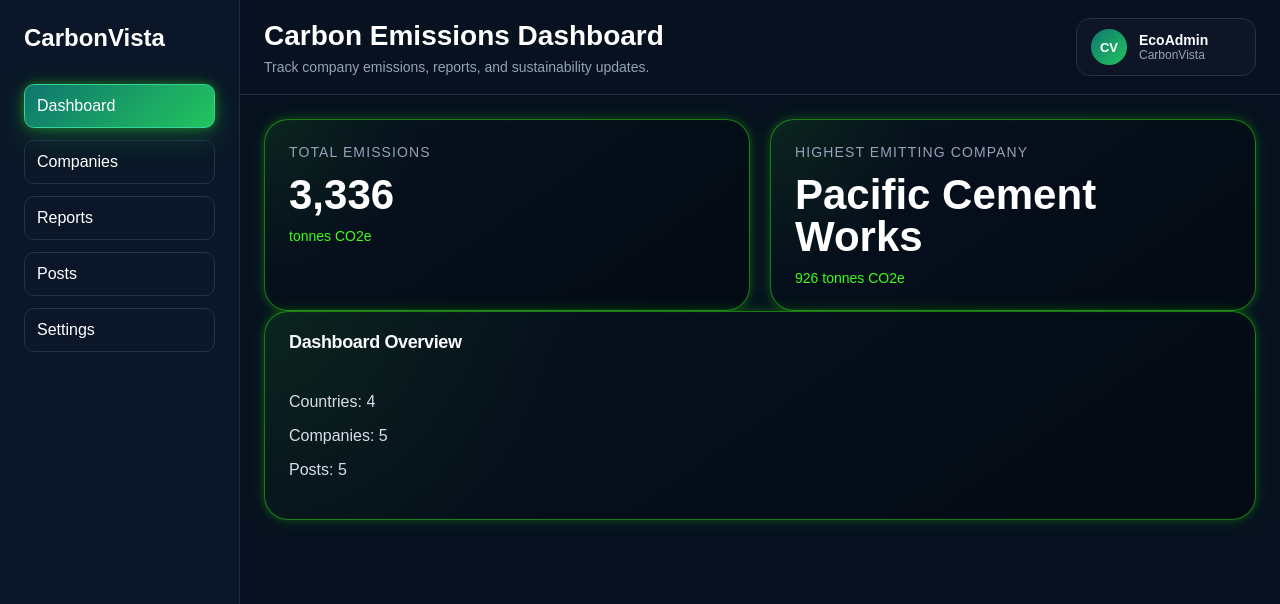
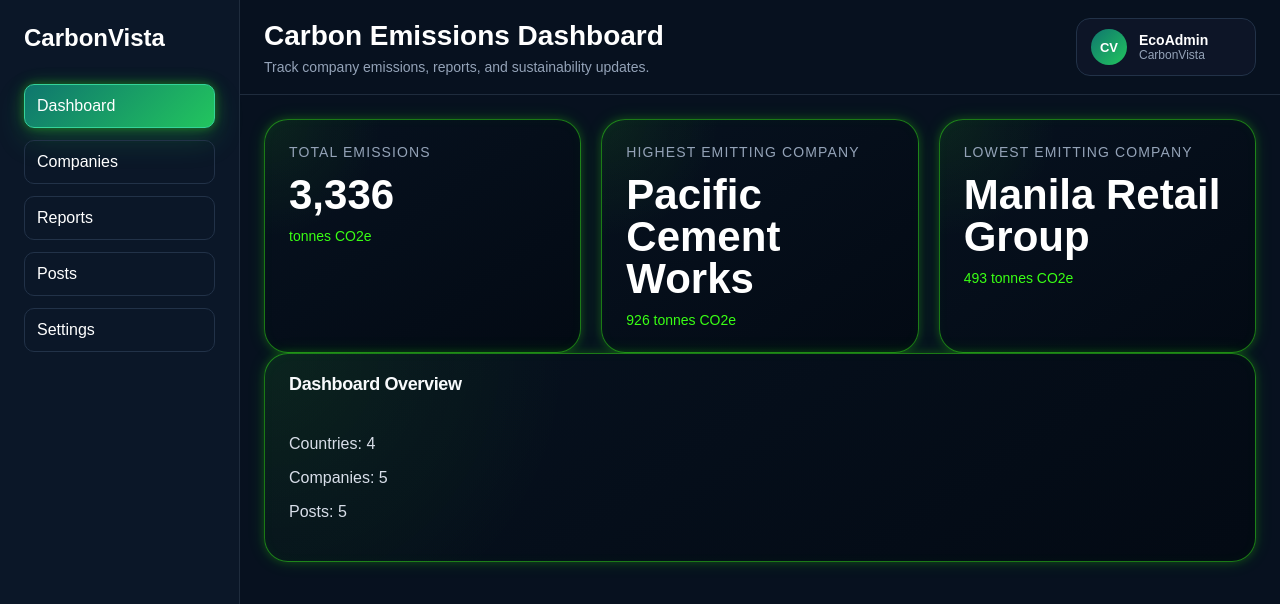
Before and after one commit to Jayzeek2025/Carbon-Emission-Dashboard, a Next.js app: page / in a window 1280 px wide. Shown: the top 604 px of the page. Built offline with nearby package versions, Linux system fonts and the light colour scheme.

Commit message:
feat: add lowest emitting company summary card

```diff
--- a/src/components/dashboard/SummaryCards.tsx
+++ b/src/components/dashboard/SummaryCards.tsx
@@ -3,6 +3,7 @@ import type { Company } from "@/types/emissions";
 import {
   getCompanyTotalEmissions,
   getHighestEmittingCompany,
+  getLowestEmittingCompany,
   getTotalEmissions,
 } from "@/utils/emissions";
 
@@ -15,6 +16,8 @@ type SummaryCardsProps = {
 export default function SummaryCards({ companies }: SummaryCardsProps) {
   const totalEmissions = getTotalEmissions(companies);
   const highestEmittingCompany = getHighestEmittingCompany(companies);
+  const lowestEmittingCompany =
+  getLowestEmittingCompany(companies);
 
   return (
     <div className="summary-cards">
@@ -45,6 +48,24 @@ export default function SummaryCards({ companies }: SummaryCardsProps) {
             : "No emissions data"}
         </div>
       </Card>
+
+      <Card className="summary-card">
+  <div className="summary-card__label">
+    Lowest Emitting Company
+  </div>
+
+  <div className="summary-card__value summary-card__value--company">
+    {lowestEmittingCompany?.name ?? "-"}
+  </div>
+
+  <div className="summary-card__unit">
+    {lowestEmittingCompany
+      ? `${getCompanyTotalEmissions(
+          lowestEmittingCompany,
+        ).toLocaleString()} tonnes CO2e`
+      : "No emissions data"}
+  </div>
+</Card>
     </div>
   );
 }
```
